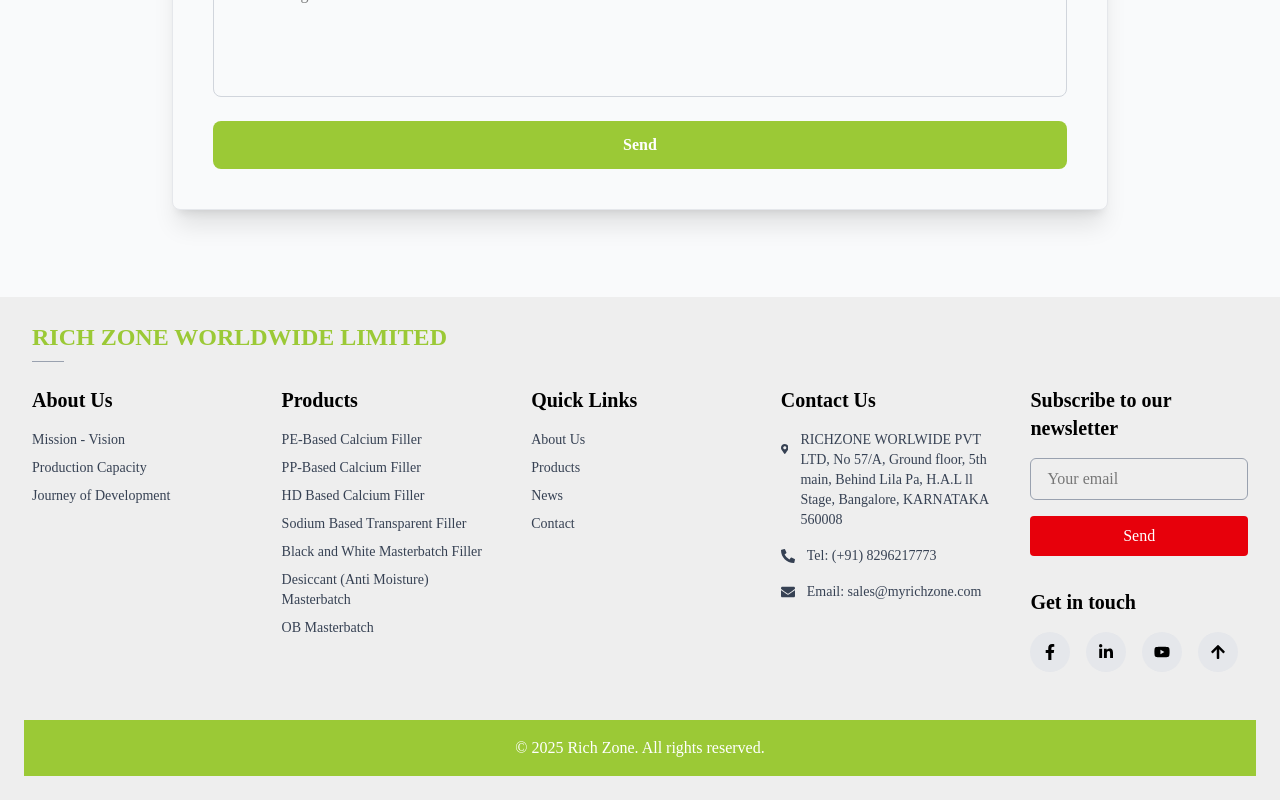
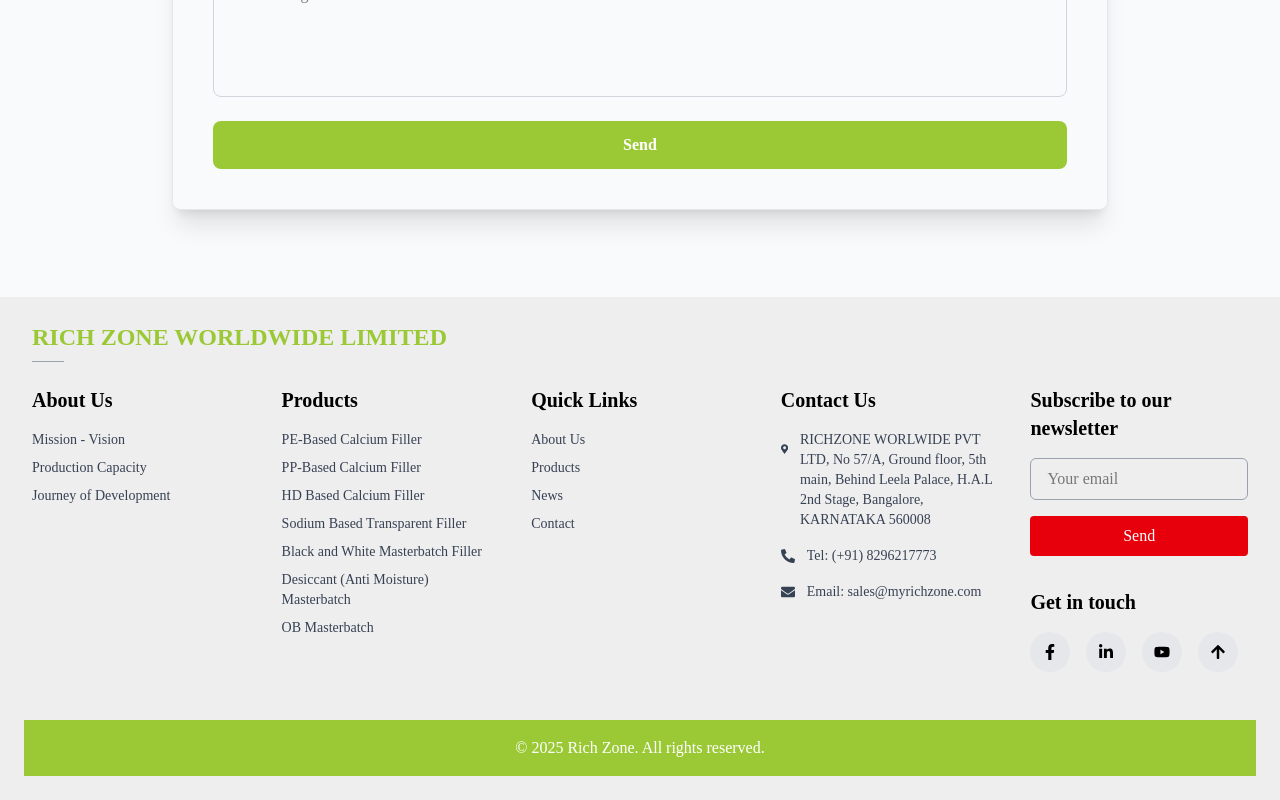
Before and after one commit to atmesh-pandey/Rich-Zone, a React (Vite) app: page / in a window 1280 px wide. Shown: the part 6954-7754 px from the top of the page. Built offline with nearby package versions, Linux system fonts and the light colour scheme; a web font is replaced by a local one.

Commit message:
address change

```diff
--- a/src/components/Footer.jsx
+++ b/src/components/Footer.jsx
@@ -64,7 +64,7 @@
             <li className="flex items-start gap-3">
               <FaMapMarkerAlt className="mt-1 text-3xl" />
               <span>
-                RICHZONE WORLWIDE PVT LTD, No 57/A, Ground floor, 5th main, Behind Lila Pa, H.A.L ll Stage, Bangalore, KARNATAKA 560008
+                RICHZONE WORLWIDE PVT LTD, No 57/A, Ground floor, 5th main, Behind Leela Palace, H.A.L 2nd Stage, Bangalore, KARNATAKA 560008
               </span>
             </li>
             <li className="flex items-center gap-3">
```
